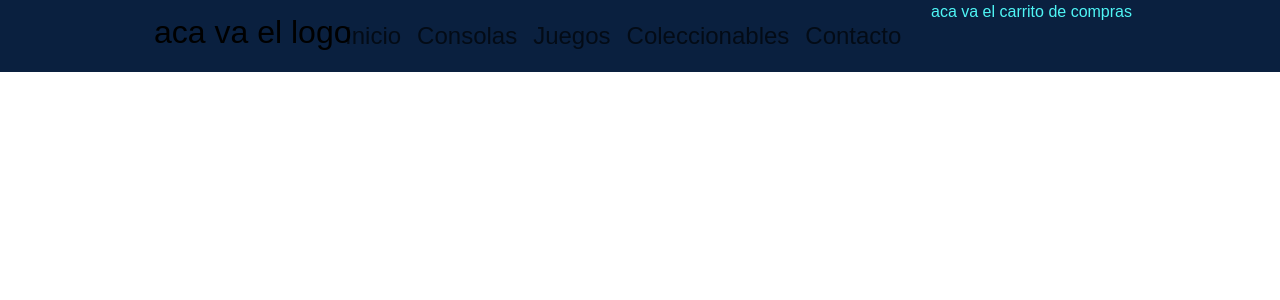
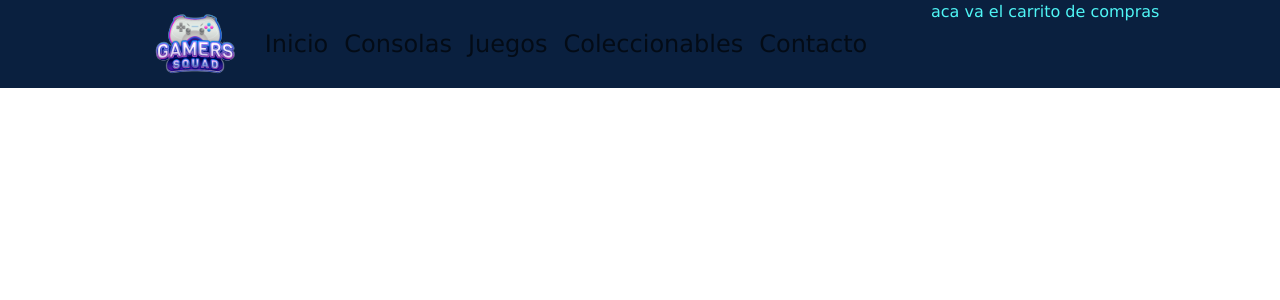
Before and after one commit to jesgodoy/Proyecto-ReactJs-Comision-61565, a React (Vite) app: page / in a window 1280 px wide. Shown: the top 300 px of the page. Built offline with nearby package versions, Linux system fonts and the light colour scheme.

Commit message:
agrego brand

```diff
--- a/src/components/navbar/NavBar.jsx
+++ b/src/components/navbar/NavBar.jsx
@@ -1,4 +1,4 @@
-
+import Brand from './brand/Brand.jsx'
 
 const NavBar = () => {
     return(
@@ -12,7 +12,7 @@ const NavBar = () => {
                             <span className="navbar-toggler-icon  "></span>
                             </button>
                             <div className="navbar-brand ms-lg-5 mx-auto mx-lg-0">
-                                <h2>aca va el logo</h2>
+                                <Brand />
                             </div>
                             <div className="collapse navbar-collapse w-50 d-lg-flex justify-content-lg-center" id="navbarTogglerDemo03">
                                 <ul className="navbar-nav  ">
--- /dev/null
+++ b/src/components/navbar/brand/Brand.jsx
@@ -0,0 +1,8 @@
+import brand from './assets/logo.png'
+
+const Brand = () => {
+    return (
+        <img src={brand} alt="Tienda Gamer Squad" />
+    )
+}
+export default Brand
--- a/src/style.css
+++ b/src/style.css
@@ -2,7 +2,7 @@
     margin: 0;
     padding: 0;
     box-sizing: border-box;
-    font-family: fantasy;
+    font-family: 'Lucida Sans', 'Lucida Sans Regular', 'Lucida Grande', 'Lucida Sans Unicode', Geneva, Verdana, sans-serif;
     color: rgb(79, 245, 245);
 }
 header {
```
Also changed, not shown: src/components/navbar/brand/assets/logo.png (added).
